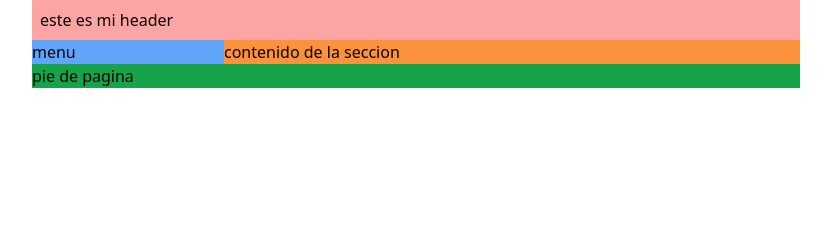
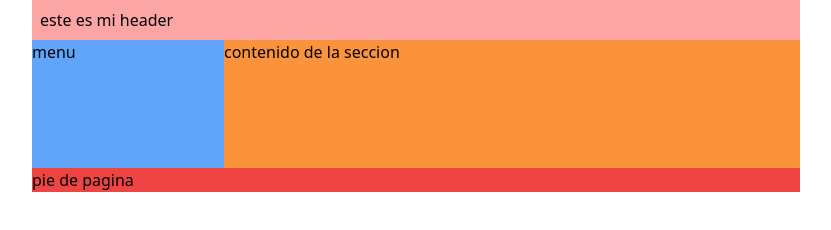
Before and after one commit to montydavid/tailwind, a website: page src/index.html in a window 1280 px wide. Shown: the whole page, without its empty margins (224-1055 px from the left). Drawn offline with Linux system fonts and the light colour scheme.

Commit message:
add grid

```diff
--- a/src/index.html
+++ b/src/index.html
@@ -1,27 +1,28 @@
 <!DOCTYPE html>
 <html lang="es">
+
 <head>
   <meta charset="UTF-8">
   <meta name="viewport" content="width=device-width, initial-scale=1.0">
   <link href="/dist/output.css" rel="stylesheet">
-    <title>Box Model flex</title>
+  <title>Box Model grid</title>
 </head>
+
 <body>
-  <div class="mx-auto bg-green-600 max-w-3xl container">
-    <header class="p-2 h-10 bg-red-300 ">
+  <div class="grid grid-cols-4 mx-auto bg-green-600 max-w-3xl container">
+    <header class="col-span-4 p-2 h-10 bg-red-300 ">
       este es mi header
     </header>
-    <section class="flex bg-purple-400">
-      <nav class="w-1/4 bg-blue-400">
+    <nav class="h-32 col-span-1 bg-blue-400">
       menu
     </nav>
-      <article class="w-3/4 bg-orange-400">
+    <article class="col-span-3 bg-orange-400">
       contenido de la seccion
     </article>
-    </section>
-    <footer class="clear-both">
+    <footer class="col-span-4 bg-red-500 clear-both">
       pie de pagina
     </footer>
   </div>
 </body>
+
 </html>
```
Also changed, not shown: dist/output.css. Lines whose indentation alone changed are shown as unchanged.
